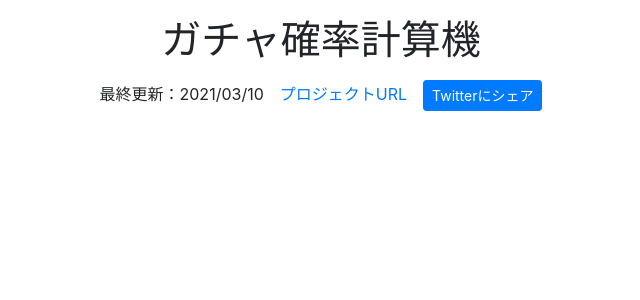
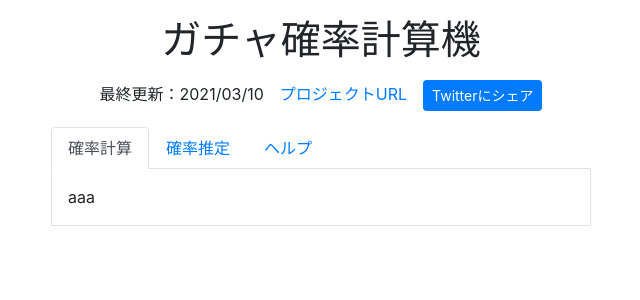
Before and after one commit to YSRKEN/CalcGachaProbTool, a React (Create React App) app in the folder gacha-prob-calculator/: page / in a window 1280 px wide. Shown: the top 300 px of the page, without its empty margins (319-959 px from the left). Built offline with nearby package versions, Linux system fonts and the light colour scheme.

Commit message:
[add] 取り急ぎタブを生やした

```diff
--- a/gacha-prob-calculator/src/App.tsx
+++ b/gacha-prob-calculator/src/App.tsx
@@ -1,6 +1,6 @@
 import React from 'react';
 import './App.css';
-import { Col, Container, Row } from 'react-bootstrap';
+import { Col, Container, Row, Tab, Tabs } from 'react-bootstrap';
 import Title from './container/Title';
 import AppInfo from './container/AppInfo';
 
@@ -17,6 +17,21 @@ const App: React.FC = () => {
           <AppInfo />
         </Col>
       </Row>
+      <Row className="mt-3 justify-content-md-center">
+        <Col md={6}>
+          <Tabs defaultActiveKey="calc" id="main-tab">
+            <Tab className="border-bottom border-left border-right p-3" eventKey="calc" title="確率計算">
+              aaa
+            </Tab>
+            <Tab className="border-bottom border-left border-right p-3" eventKey="test" title="確率推定">
+              bbb
+            </Tab>
+            <Tab className="border-bottom border-left border-right p-3" eventKey="help" title="ヘルプ">
+              ccc
+            </Tab>
+          </Tabs>
+        </Col>
+      </Row>
     </Container>
   );
 }
```
